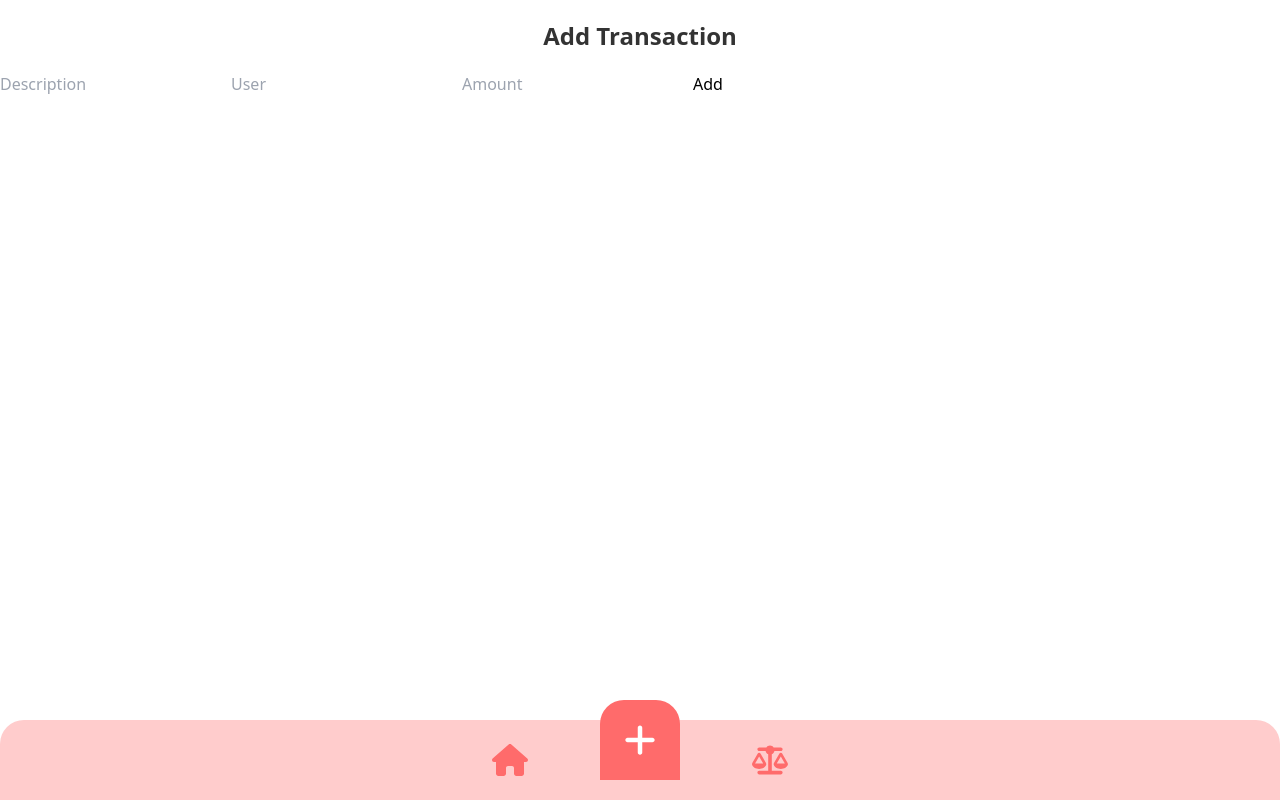
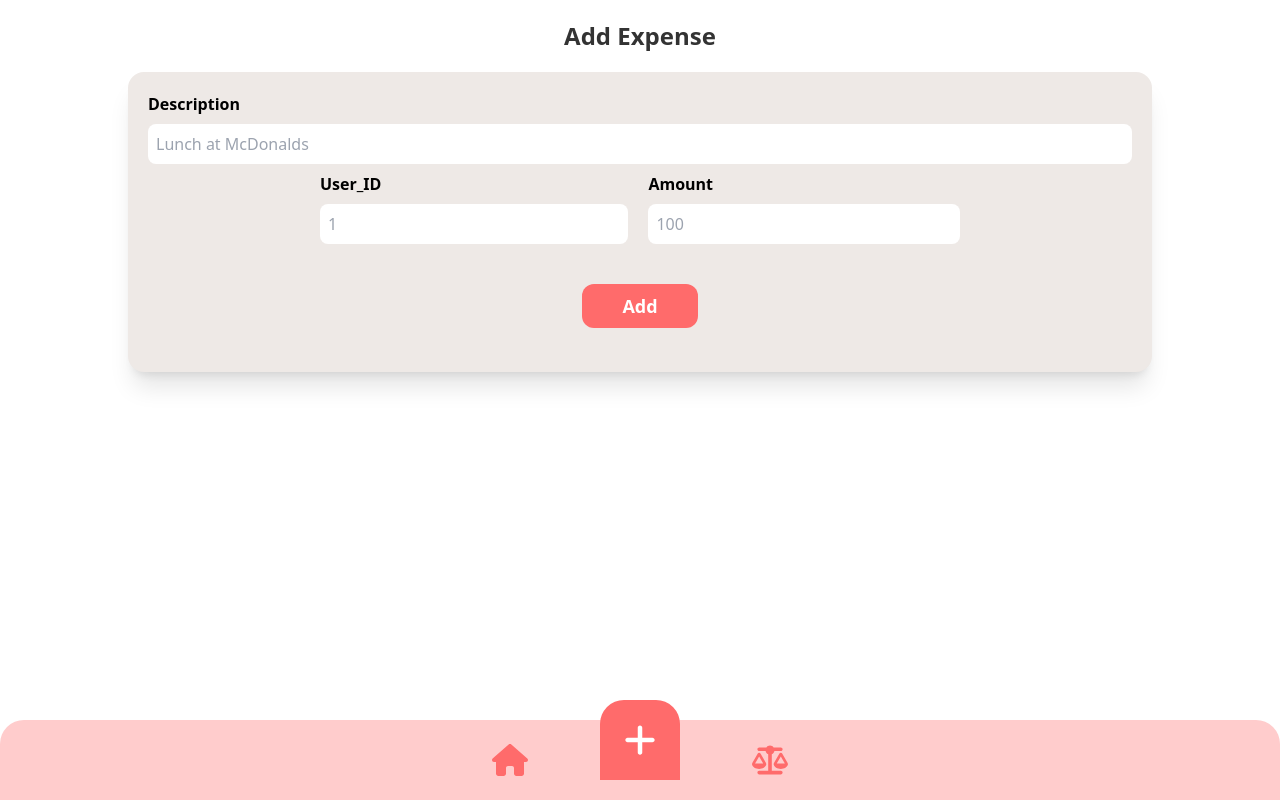
Before and after one commit to AlexanderHeffernan/CoupleExpenseBalancer, a Vue app in the folder app/frontend/: page / in a window 1280 px wide. Both pictures are taken after a click on the button 640 px from the left and 760 px from the top of the page. Built offline with nearby package versions, Linux system fonts and the light colour scheme.

Commit message:
Add expense form stylised

```diff
--- a/app/frontend/src/App.vue
+++ b/app/frontend/src/App.vue
@@ -3,12 +3,17 @@ import { ref, onMounted, watch } from 'vue'
 import HomePage from './pages/HomePage.vue';
 import AddPage from './pages/AddPage.vue';
 import BalancePage from './pages/BalancePage.vue';
-import { transactions, getUserDeficit, getBalance, handleAddTransaction, handleBalanceConfirmed } from './utils/transactions.js';
+import { transactions, getUserDeficit, getBalance, addTransaction, handleBalanceConfirmed } from './utils/transactions.js';
 
 // Handle page navigation
 let currentPage = ref('home');
 function getPage() { return currentPage.value; }
 function changePage(page) { currentPage.value = page; }
+
+function handleAddTransaction(transactionData) {
+    changePage('home');
+    addTransaction(transactionData);
+}
 
 // Load transactions from local storage
 onMounted(() => {
--- a/app/frontend/src/pages/AddPage.vue
+++ b/app/frontend/src/pages/AddPage.vue
@@ -9,6 +9,10 @@ const user_id = ref();
 const amount = ref();
 
 const addTransaction = () => {
+  if (!description.value || !user_id.value || !amount.value) {
+    alert('Please fill in all fields');
+    return;
+  }
   const transactionData = {
     description: description.value,
     user_id: user_id.value,
@@ -23,11 +27,27 @@ const addTransaction = () => {
 </script>
 
 <template>
-    <div class="w-full h-full">
-      <PageHeader pageHeading="Add Transaction" />
-      <input type="text" placeholder="Description" v-model="description" />
-      <input type="number" placeholder="User" v-model="user_id" />
-      <input type="number" placeholder="Amount" v-model="amount" />
-      <button @click="addTransaction">Add</button>
+    <div class="w-full h-full flex flex-col items-center">
+      <PageHeader pageHeading="Add Expense" />
+      <div class="shadow-xl p-5 rounded-2xl w-[80%] bg-widget h-[300px]">
+        <div class="flex flex-col items-center">
+          <!-- Description input -->
+          <label class="text-left w-full font-bold mb-2">Description</label>
+          <input class="w-full rounded-lg p-2 mb-2" type="text" placeholder="Lunch at McDonalds" v-model="description" />
+          <div class="flex gap-5 mb-10">
+            <div>
+              <!-- User ID input -->
+              <label class="text-left w-full font-bold">User_ID</label>
+              <input class="w-full rounded-lg mt-2 p-2" type="number" placeholder="1" v-model="user_id" />
+            </div>
+            <div>
+              <!-- Amount input -->
+              <label class="text-left w-full font-bold">Amount</label>
+              <input class="w-full rounded-lg mt-2 p-2" type="number" placeholder="100" v-model="amount" />
+            </div>
+          </div>
+          <button class="text-lg bg-primary pl-10 pr-10 pt-2 pb-2 rounded-xl text-white font-semibold" @click="addTransaction">Add</button>
+        </div>
+      </div>
     </div>
 </template>
--- a/app/frontend/src/utils/transactions.js
+++ b/app/frontend/src/utils/transactions.js
@@ -39,7 +39,7 @@ export function getBalance() {
  * Add a new transaction to the list of transactions.
  * @param {Object} transactionData - Data of the transaction to be added
  */
-export function handleAddTransaction(transactionData) {
+export function addTransaction(transactionData) {
     // Push the transaction with a unique id
     transactions.value.push({ id: transactions.value.length + 1, ...transactionData});
     // Store the transactions in the local storage
@@ -53,7 +53,7 @@ export function handleBalanceConfirmed() {
     const user_id = getBalance().user_id;
     const amount = getBalance().amount;
     // Add two transactions to balance the situation
-    handleAddTransaction({ description: 'Balance', user_id: user_id, expense: true, amount: amount, balance: true });
-    handleAddTransaction({ description: 'Balance', user_id: user_id == 1 ? 2 : 1, expense: false, amount: amount, balance: true });
+    addTransaction({ description: 'Balance', user_id: user_id, expense: true, amount: amount, balance: true });
+    addTransaction({ description: 'Balance', user_id: user_id == 1 ? 2 : 1, expense: false, amount: amount, balance: true });
     transactions.value = [];
 }
```
